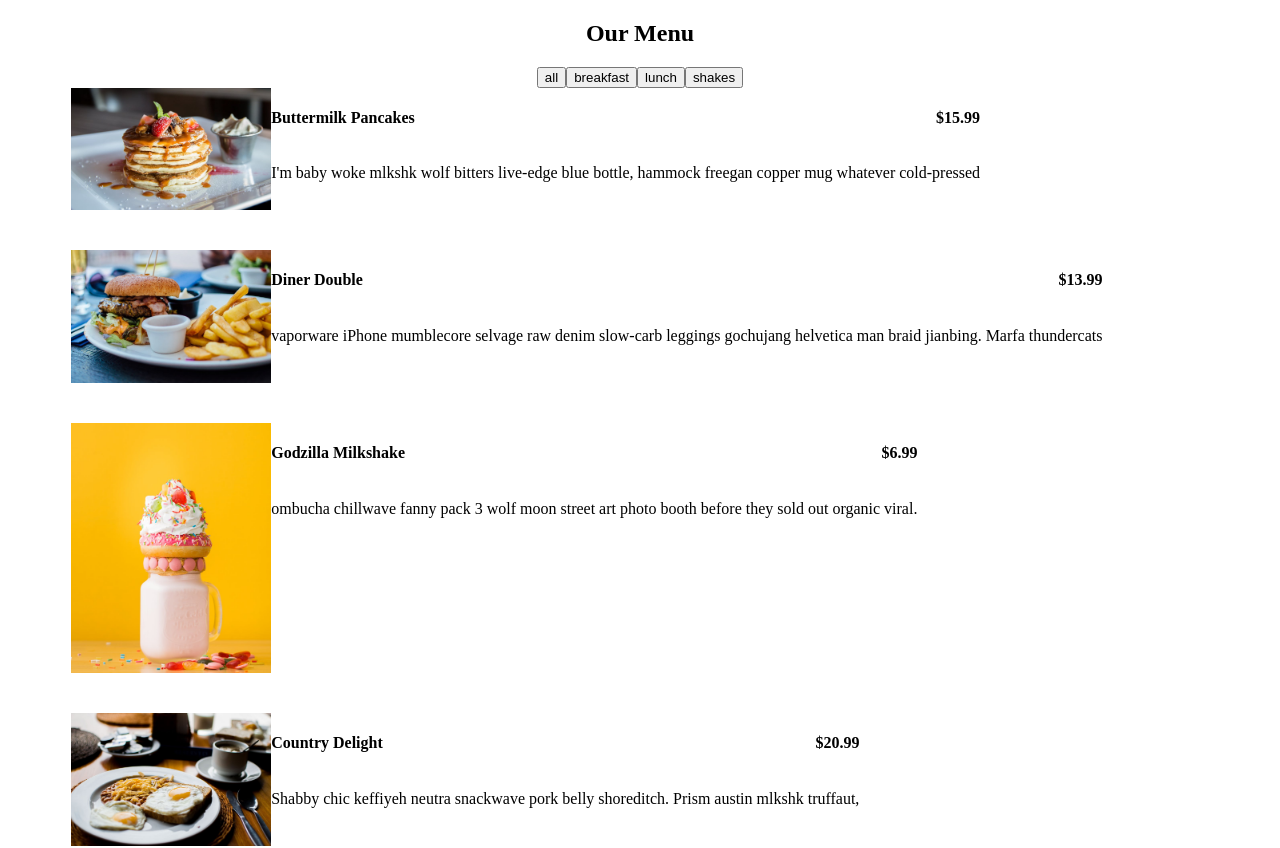
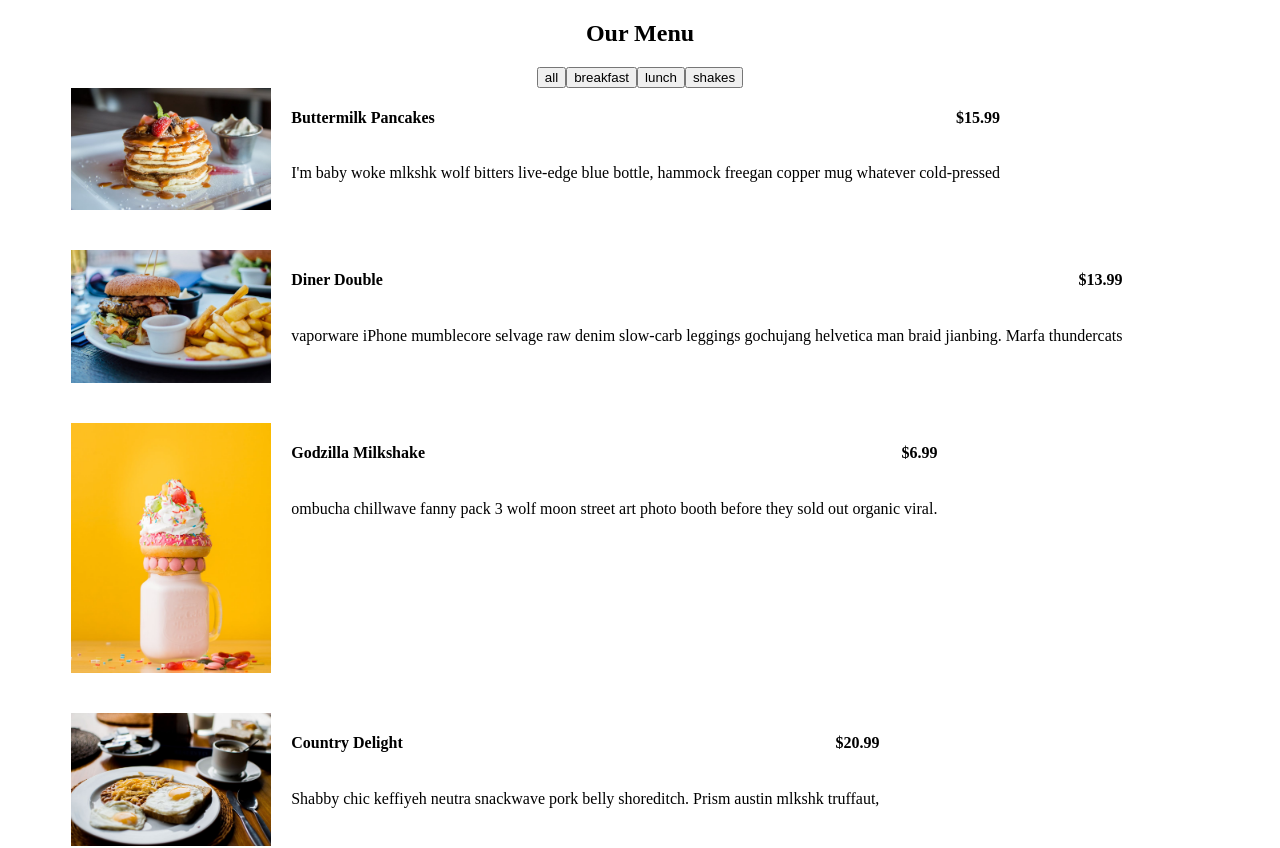
Before and after one commit to LaurenCummings/menu-project, a React (Vite) app: page / in a window 1280 px wide. Shown: the top 848 px of the page. Built offline with nearby package versions, Linux system fonts and the light colour scheme.

Commit message:
moved item info away from picture

```diff
--- a/src/css/Menu.css
+++ b/src/css/Menu.css
@@ -5,6 +5,10 @@
 
 .photo {
     width: 200px;
+}
+
+.item-info {
+    margin-left: 20px;
 }
 
 header {
```
